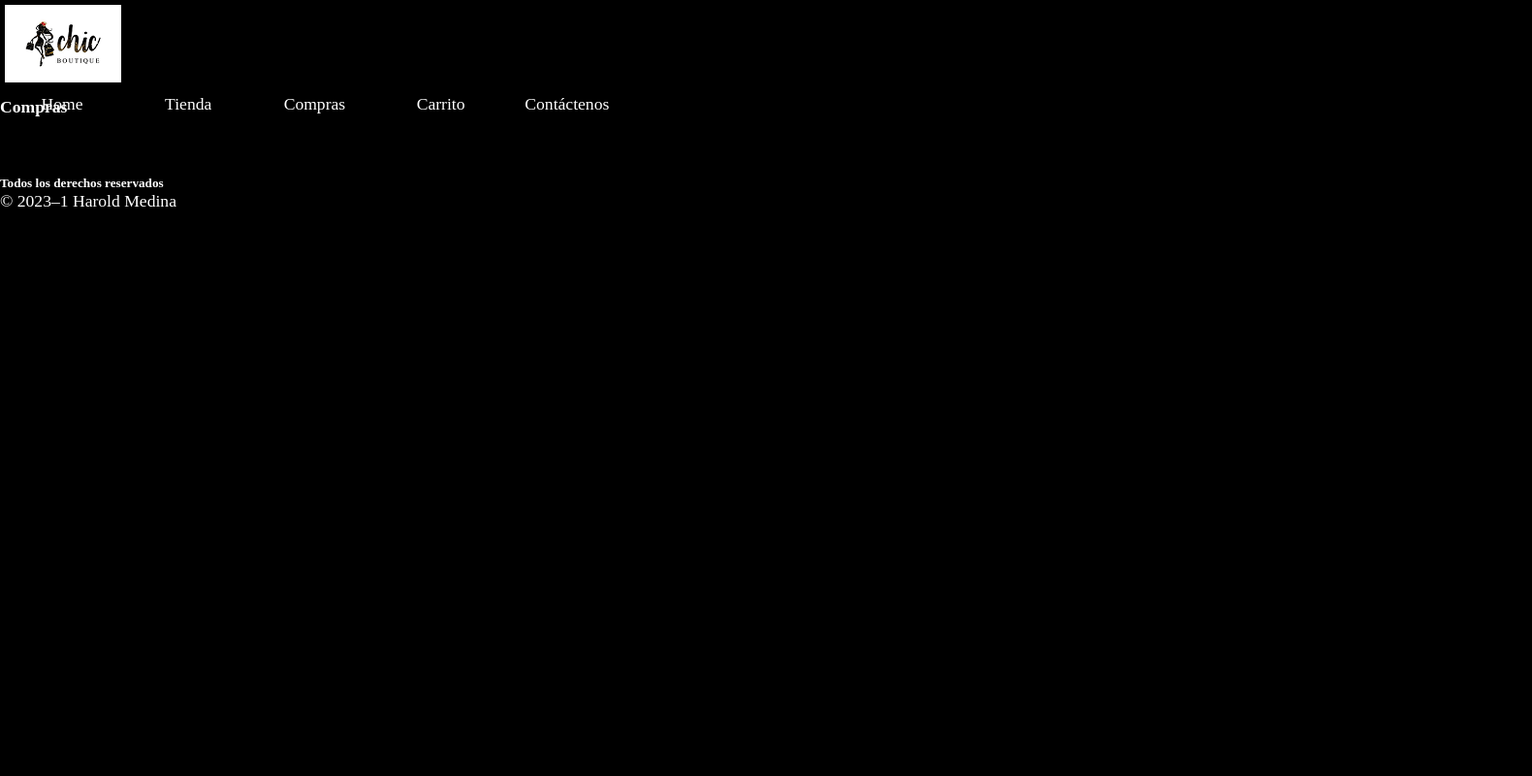
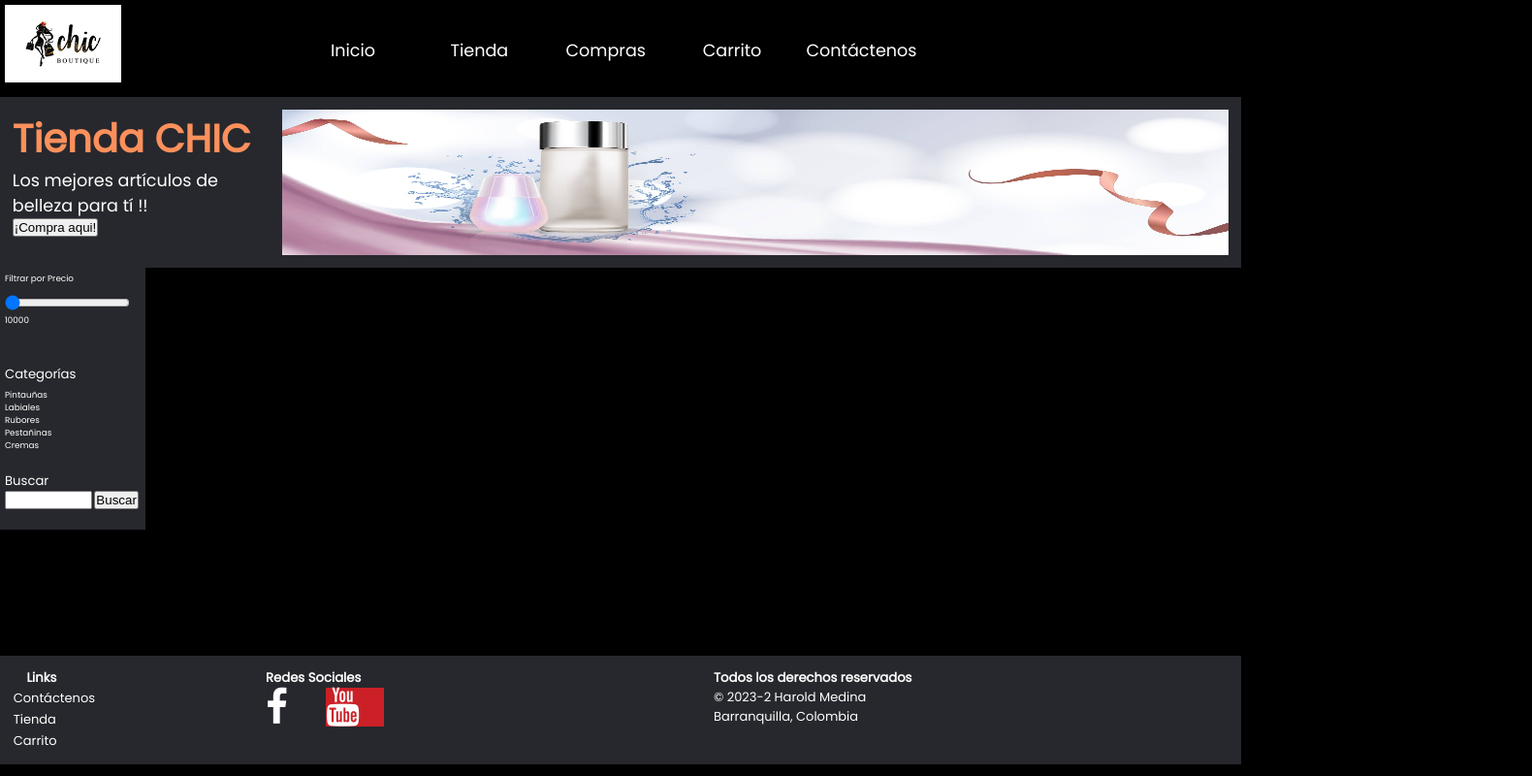
Before and after one commit to Harmed2002/Chic, a plain HTML site: page pages/compras.html in a window 1280 px wide. Shown: the whole page at 97% size, 1580 px wide, since content can reach past the window. Drawn offline with Linux system fonts and the light colour scheme.

Commit message:
Rediseño de las paginas Tienda y Compras

```diff
--- a/css/style.css
+++ b/css/style.css
@@ -9,6 +9,7 @@ body {
 	height: 100%;
 	background-color: black;
 	margin: 0;
+	position: relative;
 }
 
 html {
@@ -28,7 +29,6 @@ p {
 
 
 /* MENU PPAL. */
-
 .navBackground {
 	background-color: rgb(0, 0, 0);
 	height: 100px;
@@ -65,11 +65,10 @@ li:hover{
 
 
 /* CONTENIDO BANNER */
-
 .contenido {
 	position: relative;
 	min-height: 72%;
-	/*background-color: rgb(54, 173, 94);*/
+	background-color: rgb(0, 0, 0);
 }
 
 .contenido_section {
@@ -101,15 +100,66 @@ li:hover{
 .contenido__banner {
 	width: 100%;
 	height: 150px;
-	background-image: url("../assets/img/Portada.jpg");
+	background-image: url("../assets/img/PortadaOne.jpg");
 	background-repeat: no-repeat;
 	background-size: 100% 100%;
 	background-color: rgb(39,40,45);
 	flex-grow: 2;
 }
 
+/* CONTENIDO DESTACADO */
+.contenedor-flex {
+	width: 100%;
+	display: flex;
+	flex-wrap: wrap;
+	justify-content: center;
+	background-color: rgb(39,40,45);
+}
+
+.contenido_destacado_section {
+	background-color: rgb(0, 0, 0);
+	padding-top: 0px;
+}
+
+.contenido_destacado_section p {
+	font-size: 1.5rem;
+	padding-left: 10px;
+	padding-top: 20px;
+}
+
+.contenedor-flex img {
+	width: 15%;
+	height: 140px;
+	margin: 10px;
+	object-fit: cover;
+	border-radius: 5px;
+	border: 2px solid #333;
+	box-shadow: 0 0 0 2px white;
+	flex: auto;
+}
+
+
+/* DISEÑO PARA DIFERENTES DISPOSITIVOS */
+@media screen and (max-width: 800px) {
+	.contenedor-flex img {
+		width: 30%;
+	}
+}
+
+@media screen and (max-width: 500px) {
+	.contenedor-flex img {
+		width: 50%;
+	}
+}
+
+@media screen and (max-width: 369px) {
+	.contenedor-flex img {
+		width: 95%;
+	}
+}
+
+
 /* CONTENIDO PRODUCTOS */
-
 .contenido__productos {
 	width: 1300px;
 	height: 180px;
@@ -118,7 +168,7 @@ li:hover{
 .container {
 	margin: auto;
 	padding-top: 10px;
-	padding-left: 250px;
+	padding-left: 200px;
 	display: grid;
 	grid-template-columns: 2fr 2fr 2fr 2fr 2fr 2fr;
 	grid-auto-rows: 150px;
@@ -146,7 +196,7 @@ li:hover{
 	height: 100%;
 	object-fit: cover;
 	border-radius: 5px;
-  }
+}
 
   .gallery__title {
 	position: absolute;
@@ -156,18 +206,78 @@ li:hover{
 	width: 100%;
 	margin: 0;
 	padding: 10px;
-  }
+}
 
 
-  /* MEDIA */
+/* FILTRO POR PRECIO */
+.filtro_section {
+	background-color: rgb(39,40,45);
+	padding-top: 5px;
+	padding-left: 5px;
+	width: 150px;
+	height: 100px;
+}
 
-  /* @media (min-width) */
+.slider {
+	padding-top: 5px;
+	background-color: rgb(39,40,45);
+	/*border: 2px solid #333;
+	box-shadow: 0 0 0 1px white;*/
+
+}
+
+.filtro_section p {
+	font-size: 1rem;
+	padding-bottom: 5px;
+}
+
+.slider p {
+	font-size: 1rem;
+}
+
+
+/* SECCION CATEGORIAS */
+.categorias_section {
+	background-color: rgb(39,40,45);
+	padding-left: 5px;
+	width: 150px;
+	height: 100px;
+}
+
+.categorias_section p {
+	font-size: 1.5rem;
+}
+
+.categorias {
+	padding-top: 5px;
+}
+
+.categorias p {
+	font-size: 1rem;
+}
+
+
+/* SECCION BUSCAR */
+.buscar_section {
+	padding-top: 10PX;
+	background-color: rgb(39,40,45);
+	padding-left: 5px;
+	width: 150px;
+	height: 70px;
+}
+
+.buscar_section p {
+	font-size: 1.5rem;
+}
+
+.txtBuscar {
+	width: 90px;
+}
 
 
 /* FOOTER */
-
 .footer-flex {
-	position: absolute;
+	position: relative;
 	bottom: 0;
 	height:14%;
 	width: 100%;
@@ -232,7 +342,6 @@ li:hover{
 }
 
 /* ICONOS SOCIALES */
-
 .fa-youtube {
 	background: #cb2027;
 	color: white;
--- a/pages/compras.html
+++ b/pages/compras.html
@@ -4,17 +4,18 @@
 		<meta charset="UTF-8">
 		<meta name="viewport" content="width=device-width, initial-scale=1.0">
 		<title>Chic-Compras</title>
-		<link rel="preconnect" href="https://fonts.googleapis.com">
-		<link rel="preconnect" href="https://fonts.gstatic.com" crossorigin>
-		<link href="https://fonts.googleapis.com/css2?family=Josefin+Sans:wght@100;200;500;600;700&display=swap" rel="stylesheet">
+		<link rel="stylesheet" href="https://fonts.googleapis.com/css?family=Poppins">
+		<link rel="stylesheet" href="https://cdnjs.cloudflare.com/ajax/libs/font-awesome/4.7.0/css/font-awesome.min.css">
+
 		<link rel="stylesheet" href="../css/style.css">
 	</head>
+
 	<body>
 		<header class="navBackground">
 			<img src="../assets/img/logo.png" alt="logo sitio">
-			<nav>
+			<nav class="navBackground__menuPpal">
 				<ul>
-					<li><a href="../index.html">Home</a></li>
+					<li><a href="../index.html">Inicio</a></li>
 					<li><a href="tienda.html">Tienda</a></li>
 					<li><a href="compras.html">Compras</a></li>
 					<li><a href="carrito.html">Carrito</a></li>
@@ -22,16 +23,70 @@
 				</ul>
 			</nav>
 		</header>
-		<h1>Compras</h1>
-		<div><img src="../assets/img/header3.jpg" alt=""></div>
-		<div><img src="../assets/img/header3.jpg" alt=""></div>
-		<div><img src="../assets/img/header3.jpg" alt=""></div>
-		<div><img src="../assets/img/header3.jpg" alt=""></div>
-		<div><img src="../assets/img/header3.jpg" alt=""></div>
-		<div><img src="../assets/img/header3.jpg" alt=""></div>
-		<footer>
-			<h2>Todos los derechos reservados</h2>
-        	<p>&#169; 2023&#8211;1 <a href="#">Harold Medina</a></p>
+
+		<main class="contenido">
+			<section class="contenido_section">
+				<div class="contenido-flex">
+					<div class="contenido__title">
+						<h1>Tienda CHIC</h1>
+						<p>Los mejores artículos de belleza para tí !!</p>
+						<button>¡Compra aqui!</button>
+					</div>
+
+					<div class="contenido__banner">
+					</div>
+				</div>
+			</section>
+
+			<section class="filtro_section">
+				<p>Filtrar por Precio</p>
+				<div class="slider">
+					<input type="range" min="30000" max="150000" value="10000" oninput="rangeValue.innerText = this.value">
+					<p id="rangeValue">10000</p>
+				</div>
+			</section>
+
+			<section class="categorias_section">
+				<p>Categorías</p>
+				<div class="categorias">
+					<p>Pintauñas</p>
+					<p>Labiales</p>
+					<p>Rubores</p>
+					<p>Pestañinas</p>
+					<p>Cremas</p>
+				</div>
+			</section>
+
+			<section class="buscar_section">
+				<p>Buscar</p>
+				<input type="text" class="txtBuscar">
+				<button>Buscar</button>
+			</section>
+		</main>
+
+		<footer class="footer-flex">
+			<div class="footer__links">
+				<h2>Links</h2>
+				<nav id="nav_menu">
+					<ul id="menu-links" class="menuFooter">
+						<li><a href="pages/contacto.html" class="menu-link">Contáctenos</a></li>
+						<li><a href="pages/tienda.html" class="menu-link">Tienda</a></li>
+						<li><a href="pages/carrito.html" class="menu-link">Carrito</a></li>
+					</ul>
+				</nav>
+			</div>
+
+			<div class="footer__rss">
+				<h2>Redes Sociales</h2>
+				<a href="#" class="fa fa-facebook"></a>
+				<a href="#" class="fa fa-youtube"></a>
+			</div>
+
+			<div class="footer__rights">
+				<h2>Todos los derechos reservados</h2>
+				<p>&#169; 2023-2 <a href="#">Harold Medina</a></p>
+				<p>Barranquilla, Colombia</p>
+			</div>
 		</footer>
 	</body>
 </html>
```
Also changed, not shown: index.html (+1 -5 lines), pages/tienda.html (+42 -7 lines), assets/img/PortadaOne.jpg (added).
